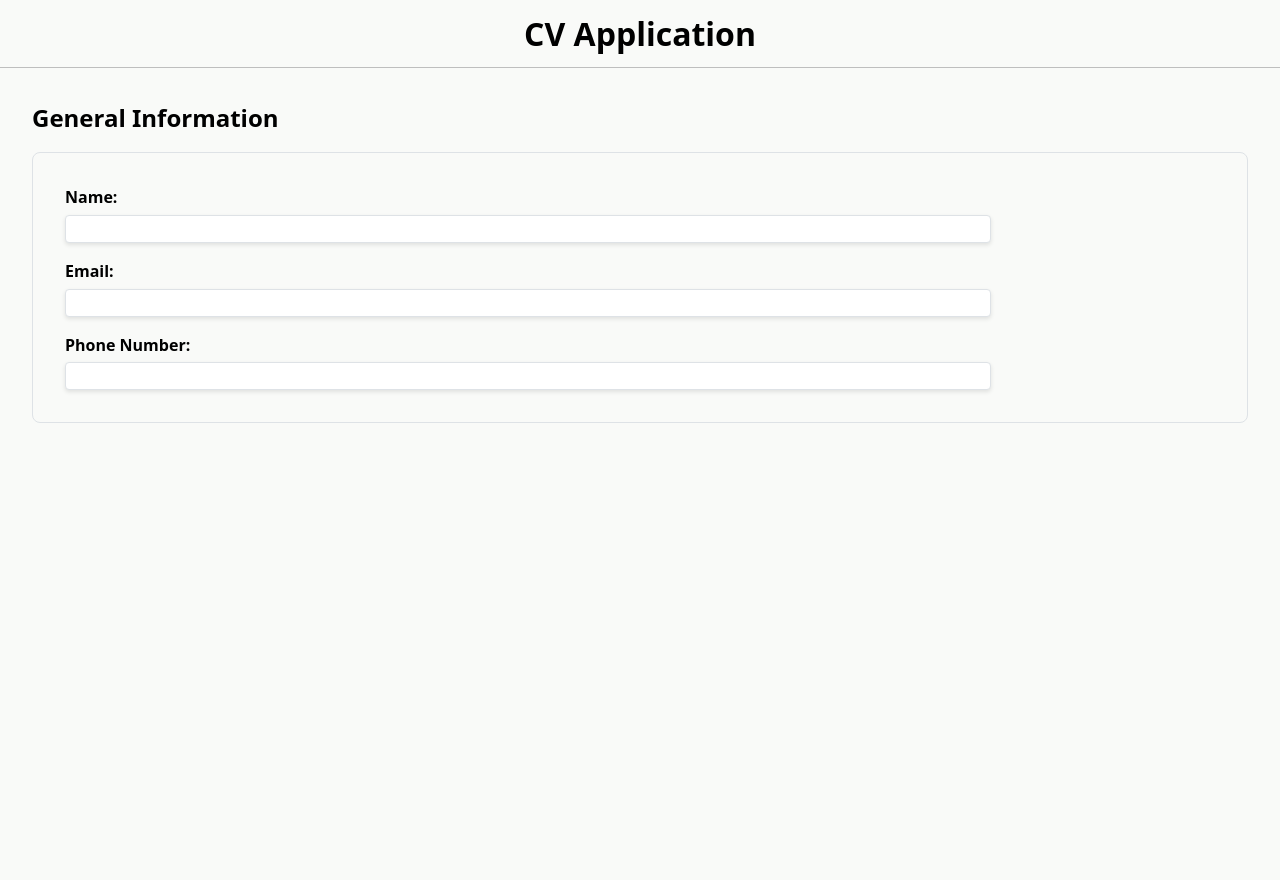
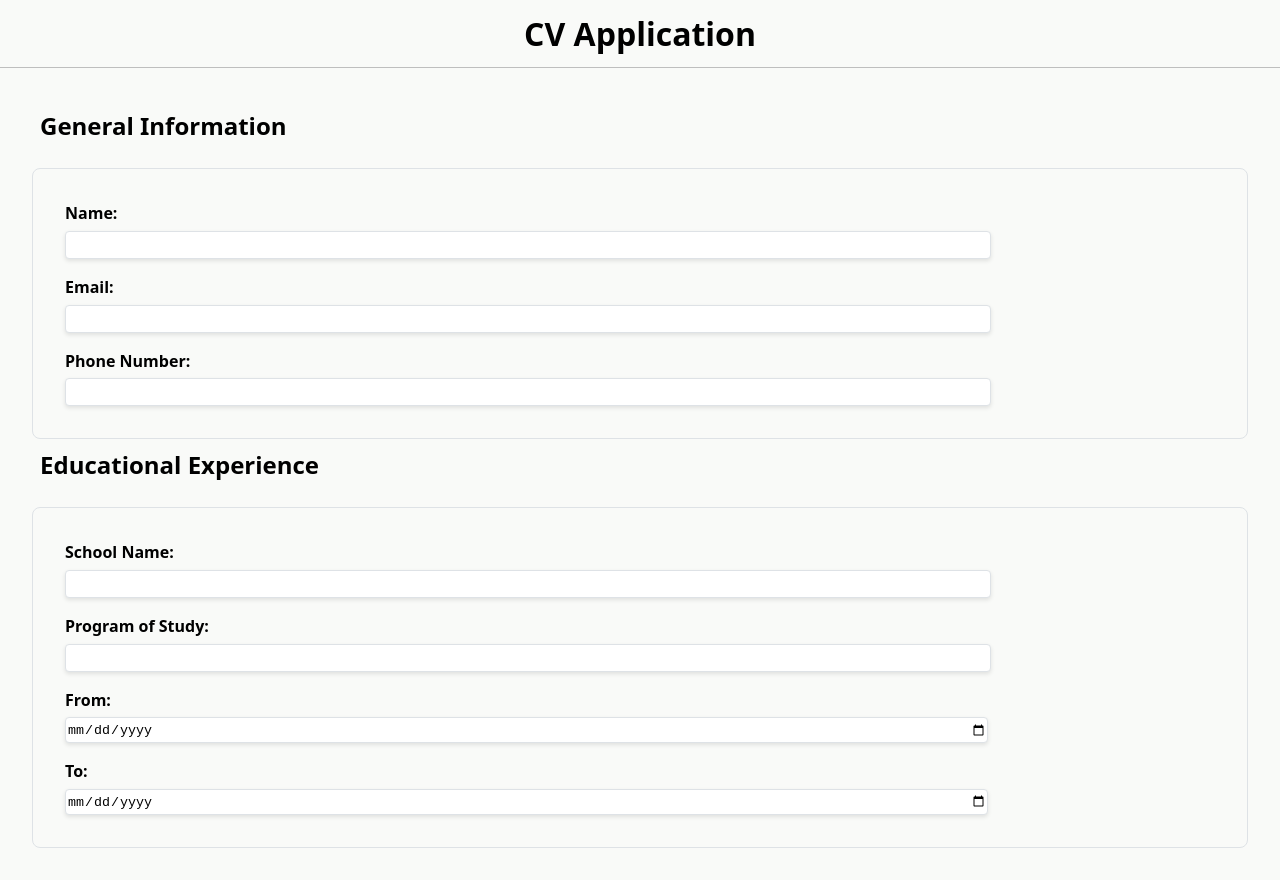
Before and after one commit to Agoth24/odin-cv-application, a React (Vite) app: page / in a window 1280 px wide. Before the commit the page ends 800 px from the top, so only its background shows below. Built offline with nearby package versions, Linux system fonts and the light colour scheme.

Commit message:
Refactored form groups

```diff
--- a/src/App.css
+++ b/src/App.css
@@ -1,3 +1,51 @@
+:root {
+  --light-gray: #dee2e6;
+  --dark-ocean: #005F73;
+}
+
 main {
   padding: 2rem;
 }
+
+section {
+    display: flex;
+    flex-direction: column;
+    gap: 1rem;
+}
+
+h1, h2, h3, h4 {
+    margin: 0.5rem;
+}
+
+form {
+  border: 1px solid var(--light-gray);
+  padding: 2rem;
+  border-radius: 0.5rem;
+  display: grid;
+  grid-template-columns: 1fr;
+  gap: 1rem;
+  max-width: 100%;
+}
+
+.form-group {
+    display: flex;
+    flex-direction: column;
+    gap: 0.5cap;
+}
+
+label {
+  display: flex;
+  gap: 1rem;
+  font-weight: 600;
+}
+
+
+
+input {
+  height: 1.5rem;
+  max-width: 100%;
+  border: 1px solid var(--light-gray);
+  border-radius: 0.25rem;
+  box-shadow: 0 2px 4px rgba(0, 0, 0, 0.1);
+  accent-color: var(--dark-ocean);
+}
--- a/src/App.jsx
+++ b/src/App.jsx
@@ -1,5 +1,6 @@
 // import { useState } from 'react'
 import "./App.css";
+import Education from "./components/Education";
 import GeneralInfo from "./components/GeneralInfo";
 import Header from "./components/Header";
 function App() {
@@ -8,6 +9,7 @@ function App() {
       <Header />
       <main>
       <GeneralInfo />
+      <Education />
       </main>
     </>
   );
--- /dev/null
+++ b/src/components/Education.jsx
@@ -0,0 +1,28 @@
+import "../styles/education.css";
+import "../index.css";
+
+export default function Education() {
+  return (
+    <section>
+      <h2>Educational Experience</h2>
+      <form method="#">
+        <div className="form-group">
+          <label htmlFor="schoolName">School Name:</label>
+          <input type="text" required/>
+        </div>
+        <div className="form-group">
+          <label htmlFor="progOfStudy">Program of Study:</label>
+          <input type="text" required/>
+        </div>
+        <div className="form-group">
+          <label htmlFor="fromDate">From:</label>
+          <input type="date" required />
+        </div>
+        <div className="form-group">
+          <label htmlFor="toDate">To:</label>
+          <input type="date" required />
+        </div>
+      </form>
+    </section>
+  );
+}
--- /dev/null
+++ b/src/components/FormGroup.jsx
@@ -0,0 +1,9 @@
+export default function FormGroup({ id, labelText, type }) {
+    const maxLength = type === 'text' ? 30 : null
+  return (
+    <div className="form-group">
+      <label htmlFor={id}>{labelText}</label>
+      <input type="text" id={id} required maxLength={maxLength} />
+    </div>
+  );
+}
--- a/src/components/GeneralInfo.jsx
+++ b/src/components/GeneralInfo.jsx
@@ -1,23 +1,17 @@
 import "../styles/generalInfo.css";
+import "../index.css"
+import FormGroup from "./FormGroup";
 
 export default function GeneralInfo() {
   return (
     <section>
       <h2>General Information</h2>
 
-      <form>
-        <div className="form-group">
-          <label>Name:</label>
-          <input type="text" id="nameInput" required />
-        </div>
-        <div className="form-group">
-          <label>Email:</label>
-          <input type="email" id="emailInput" required />
-        </div>
-        <div className="form-group">
-          <label for="">Phone Number:</label>
-          <input type="tel" id="telInput" required />
-        </div>
+      <form method="#">
+        <FormGroup id="nameInput" labelText="Name:" type="text"/>
+        <FormGroup id="emailInput" labelText="Email:" type="email"/>
+        <FormGroup id="telInput" labelText="Phone Number:" type="tel"/>
+
       </form>
     </section>
   );
--- a/src/styles/generalInfo.css
+++ b/src/styles/generalInfo.css
@@ -2,38 +2,6 @@
   --light-gray: #dee2e6;
 }
 
-section {
-    display: flex;
-    flex-direction: column;
-    gap: 1rem;
-
-}
-
-h1, h2, h3, h4 {
-    margin: 0;
-}
-
-form {
-  border: 1px solid var(--light-gray);
-  padding: 2rem;
-  border-radius: 0.5rem;
-  display: grid;
-  grid-template-columns: 1fr;
-  gap: 1rem;
-  max-width: 100%;
-}
-
-.form-group {
-    display: flex;
-    flex-direction: column;
-    gap: 0.5cap;
-}
-
-label {
-  display: flex;
-  gap: 1rem;
-  font-weight: 600;
-}
 
 input {
   height: 1.5rem;
```
Also changed, not shown: src/styles/education.css (added).
